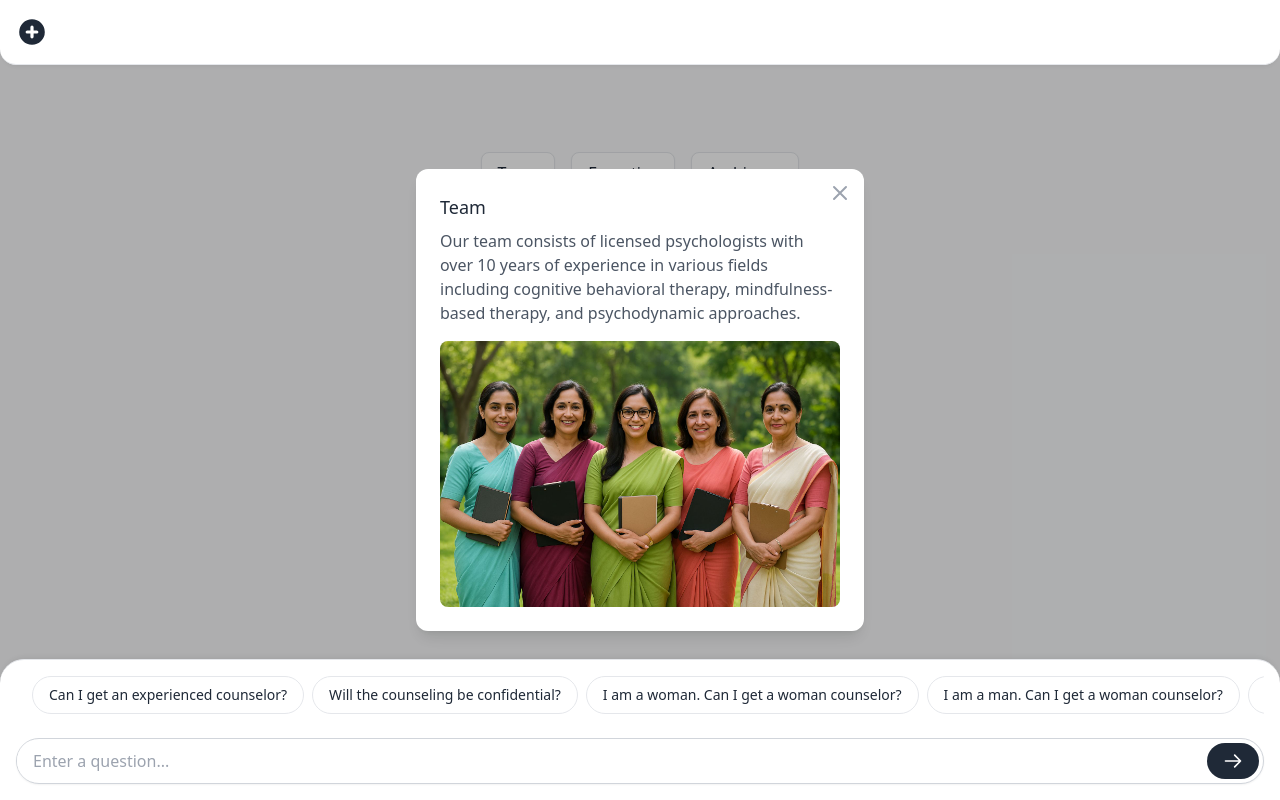
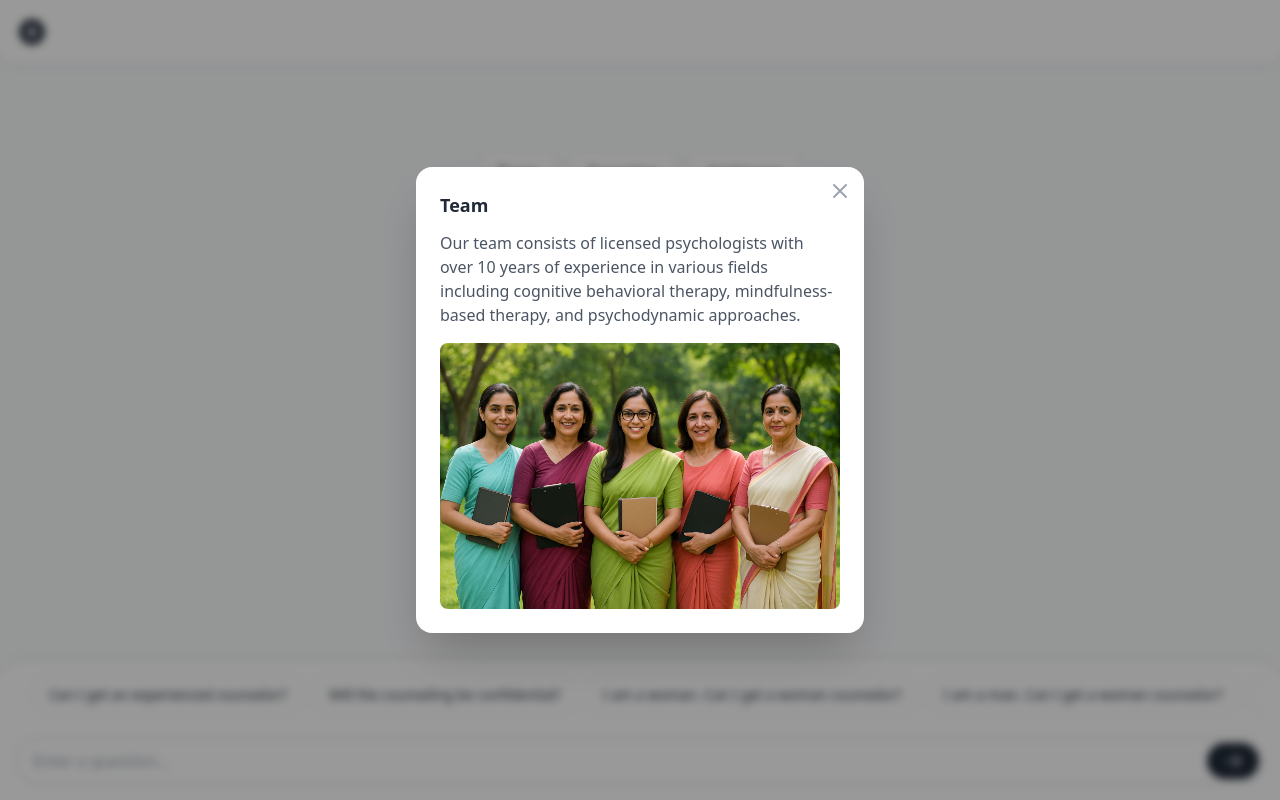
Before and after one commit to indexpage-team/mind-center, a React (Create React App) app: page / in a window 1280 px wide. Both pictures are taken after a click on the button "Team". Built offline with nearby package versions, Linux system fonts and the light colour scheme.

Commit message:
section overflow prevent

```diff
--- a/src/App.js
+++ b/src/App.js
@@ -184,8 +184,8 @@ const App = () => {
         )}
 
         {selectedSection && (
-          <div className="fixed inset-0 bg-black bg-opacity-30 flex items-center justify-center z-10 p-4">
-            <div className="bg-white  rounded-xl shadow-lg max-w-md w-full p-6 relative">
+  <div className="fixed inset-0 bg-black bg-opacity-40 backdrop-blur-sm z-[9999] flex items-center justify-center px-4 pt-[env(safe-area-inset-top)] pb-[env(safe-area-inset-bottom)]">
+    <div className="bg-white rounded-2xl shadow-2xl max-w-md w-full p-6 relative">
       <button
         onClick={() => setSelectedSection(null)}
         className="absolute top-3 right-3 text-gray-400 hover:text-gray-600"
@@ -194,7 +194,7 @@ const App = () => {
           <path strokeLinecap="round" strokeLinejoin="round" strokeWidth="2" d="M6 18L18 6M6 6l12 12" />
         </svg>
       </button>
-              <h3 className="text-lg font-medium mb-2">{selectedSection.title}</h3>
+      <h3 className="text-lg font-semibold mb-3">{selectedSection.title}</h3>
       <p className="text-gray-600 mb-4">{selectedSection.content}</p>
       {selectedSection.image && (
         <img
@@ -206,6 +206,7 @@ const App = () => {
     </div>
   </div>
 )}
+
 
         <div className="flex-1">
 
```
Lines whose indentation alone changed are shown as unchanged.
